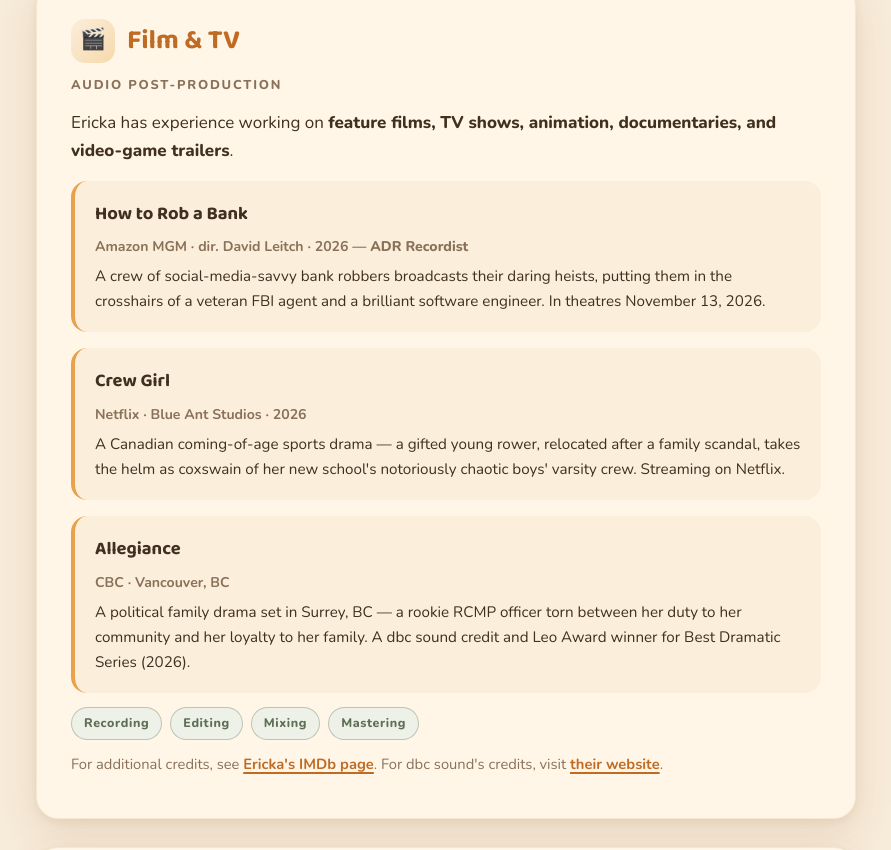
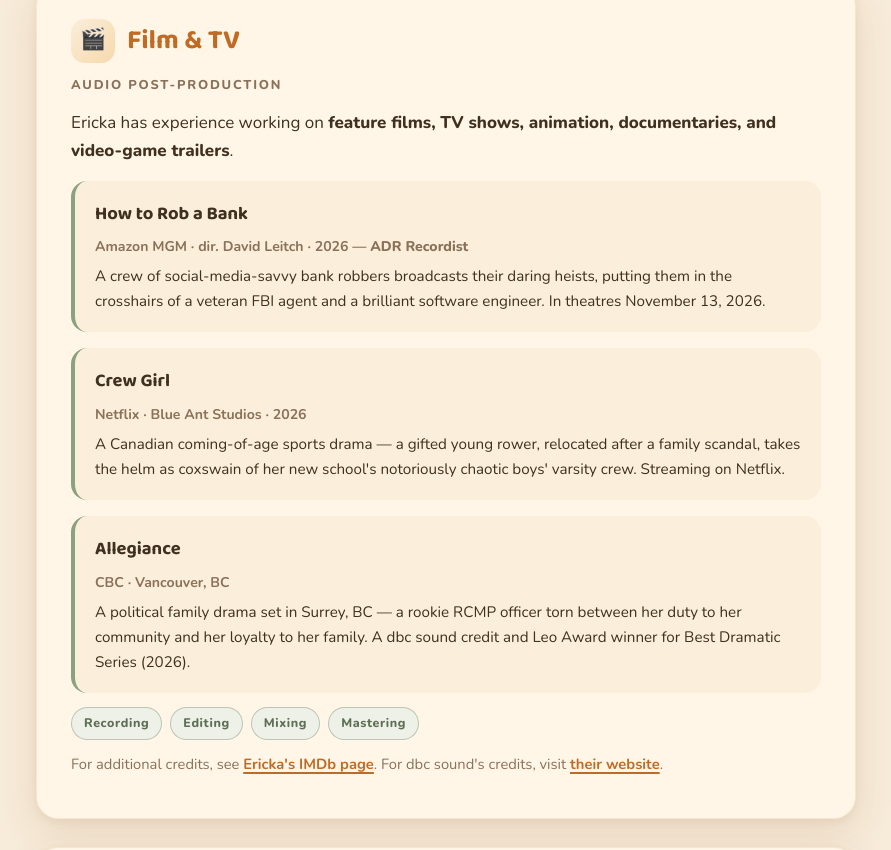
Before and after one commit to erickaflo/erickaflo.github.io, a plain HTML site: page index.html in a window 1280 px wide. Shown: the part 1248-2098 px from the top of the page, without its empty margins (194-1085 px from the left). Drawn offline with nearby package versions, Linux system fonts and the light colour scheme.

Commit message:
Updated colour for credit divs.

```diff
--- a/index.html
+++ b/index.html
@@ -68,19 +68,19 @@
 			<p class="kicker">Audio post-production</p>
 			<p>Ericka has experience working on <strong>feature films, TV shows, animation, documentaries, and video-game trailers</strong>.</p>
 
-			<div class="credit">
+			<div class="credit sage">
 				<h3>How to Rob a Bank</h3>
 				<p class="meta">Amazon MGM · dir. David Leitch · 2026 — <strong>ADR Recordist</strong></p>
 				<p>A crew of social-media-savvy bank robbers broadcasts their daring heists, putting them in the crosshairs of a veteran FBI agent and a brilliant software engineer. In theatres November&nbsp;13,&nbsp;2026.</p>
 			</div>
 
-			<div class="credit">
+			<div class="credit sage">
 				<h3>Crew Girl</h3>
 				<p class="meta">Netflix · Blue Ant Studios · 2026</p>
 				<p>A Canadian coming-of-age sports drama — a gifted young rower, relocated after a family scandal, takes the helm as coxswain of her new school's notoriously chaotic boys' varsity crew. Streaming on Netflix.</p>
 			</div>
 
-			<div class="credit">
+			<div class="credit sage">
 				<h3>Allegiance</h3>
 				<p class="meta">CBC · Vancouver, BC</p>
 				<p>A political family drama set in Surrey, BC — a rookie RCMP officer torn between her duty to her community and her loyalty to her family. A dbc sound credit and Leo Award winner for Best Dramatic Series (2026).</p>
@@ -129,7 +129,7 @@
 			<p class="kicker">Workflow Enhancements</p>
 			<p>Though Ericka is not a programmer, she has pushed herself to help bring <strong>PyWwise</strong> — a popular Wwise tool — to life. Lately, she has been experimenting with <strong>automating workflows in Pro&nbsp;Tools</strong> with the assistance of large language models.</p>
 
-			<div class="credit">
+			<div class="credit sage">
 				<h3>PyWwise</h3>
 				<p class="meta">Open source · Contributor</p>
 				<p>A Pythonic wrapper for Audiokinetic's <strong>Wwise Authoring API (WAAPI)</strong>, making it simple to script and automate Wwise projects from Python.</p>
```
